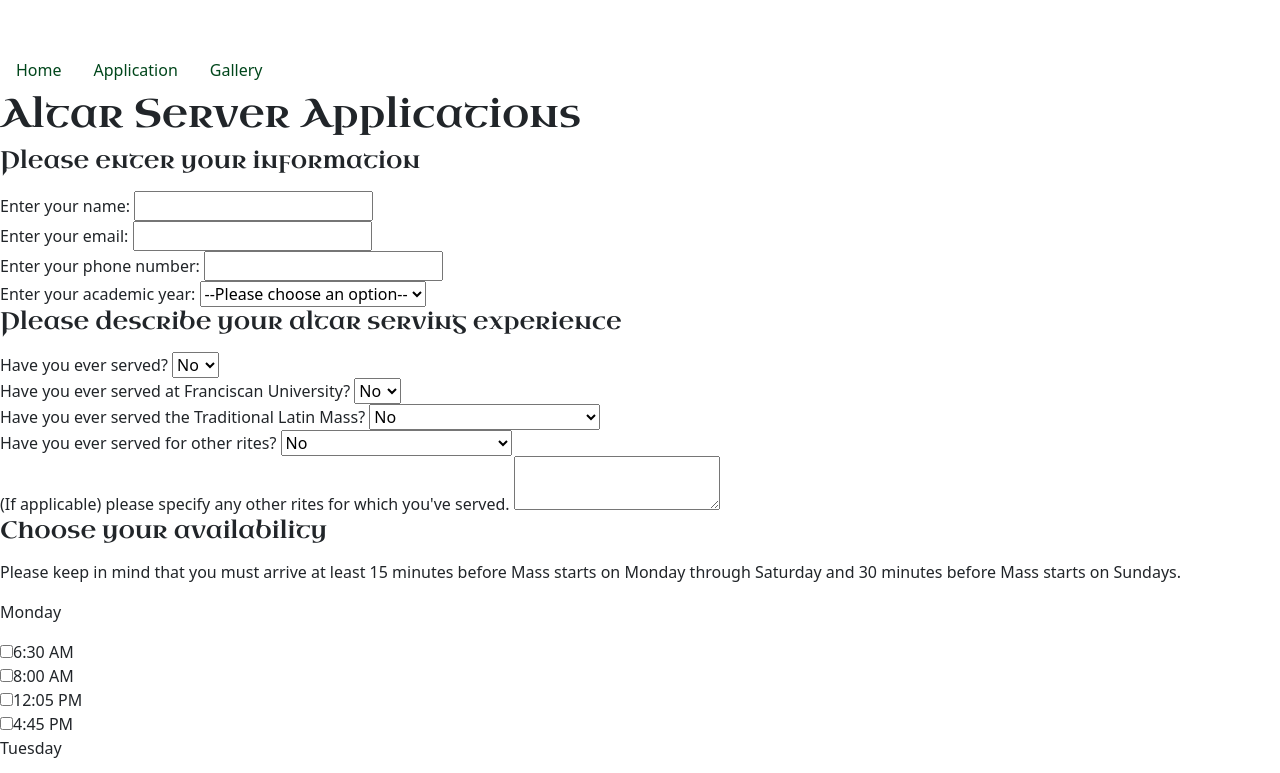
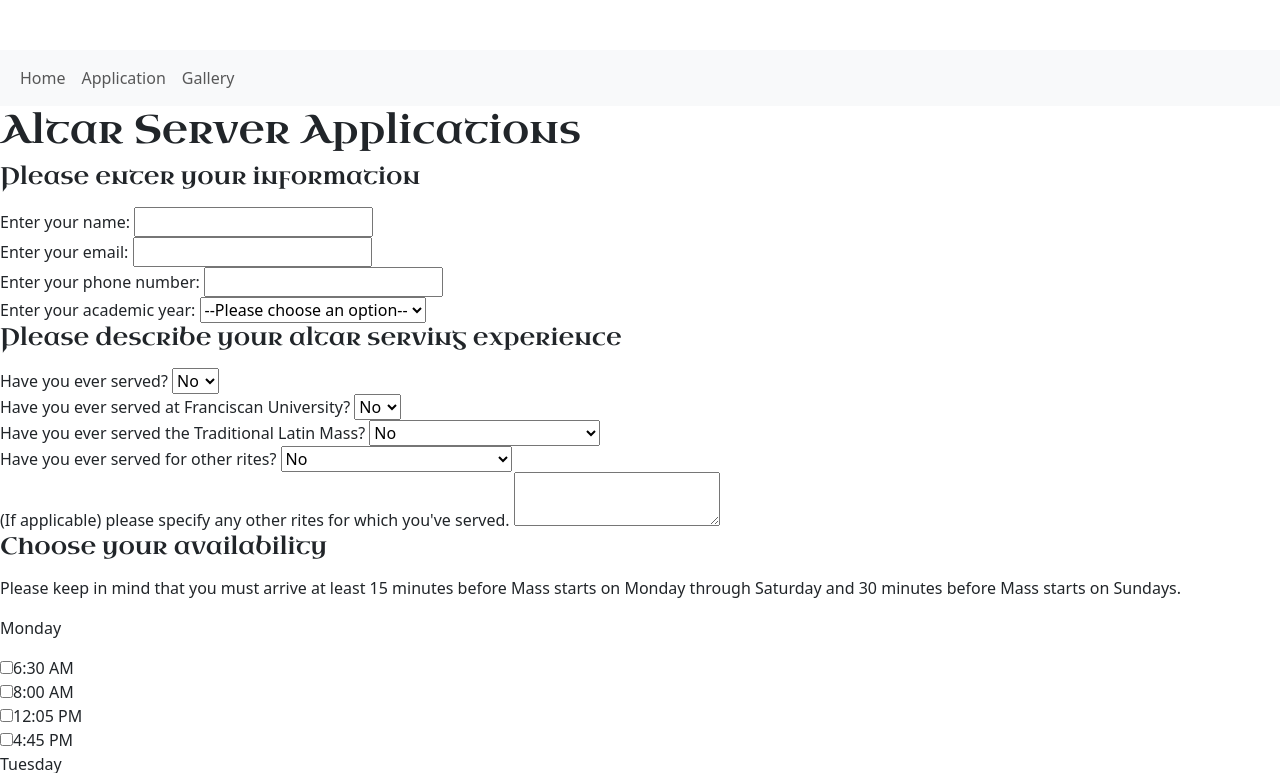
Before and after one commit to jebent521/CSC391-Altar-Server-Application, a website: page form.html in a window 1280 px wide. Shown: the top 773 px of the page. Drawn offline with nearby package versions, Linux system fonts and the light colour scheme; files that its build step writes are made by us from their sources; a web font is replaced by a local one.

Commit message:
added navbar bootstrap

```diff
--- a/form.html
+++ b/form.html
@@ -15,18 +15,21 @@
           alt="FUS Logo"
           class="logo"
         />
-        <nav>
-          <ul class="nav tabs">
+
+        <nav class="navbar navbar-expand-sm bg-light">
+          <div class="container-fluid">
+            <ul class="navbar-nav">
               <li class="nav-item">
-              <a class="nav-link active" href="index.html">Home</a>
+                <a class="nav-link" href="index.html">Home</a>
               </li>
               <li class="nav-item">
-              <a class="nav-link" href="form.html"> Application</a>
+                <a class="nav-link" href="form.html">Application</a>
               </li>
               <li class="nav-item">
-              <a class="nav-link" href="gallery.html"> Gallery</a>
+                <a class="nav-link" href="gallery.html">Gallery</a>
               </li>
             </ul>
+          </div>
         </nav>
       </div>
     </header>
--- a/scss/custom.scss
+++ b/scss/custom.scss
@@ -1,5 +1,5 @@
 // Fonts
-@import url('https://fonts.googleapis.com/css2?family=Brawler:wght@400;700&family=Uncial+Antiqua&display=swap');
+@import url("https://fonts.googleapis.com/css2?family=Brawler:wght@400;700&family=Uncial+Antiqua&display=swap");
 
 // Bootstrap functions come first
 @import "../node_modules/bootstrap/scss/functions";
@@ -24,11 +24,11 @@
 @import "../node_modules/bootstrap/scss/helpers";
 @import "../node_modules/bootstrap/scss/nav";
 @import "../node_modules/bootstrap/scss/buttons";
+@import "../node_modules/bootstrap/scss/navbar";
 
 // 7. Optionally include utilities API last to generate classes based on the Sass map in `_utilities.scss`
 @import "../node_modules/bootstrap/scss/utilities/api";
 
-
 // Customizations
 @import "style";
 @import "forms";
```
Also changed, not shown: gallery.html (+7 -5 lines), index.html (+8 -5 lines). Lines whose indentation alone changed are shown as unchanged.
